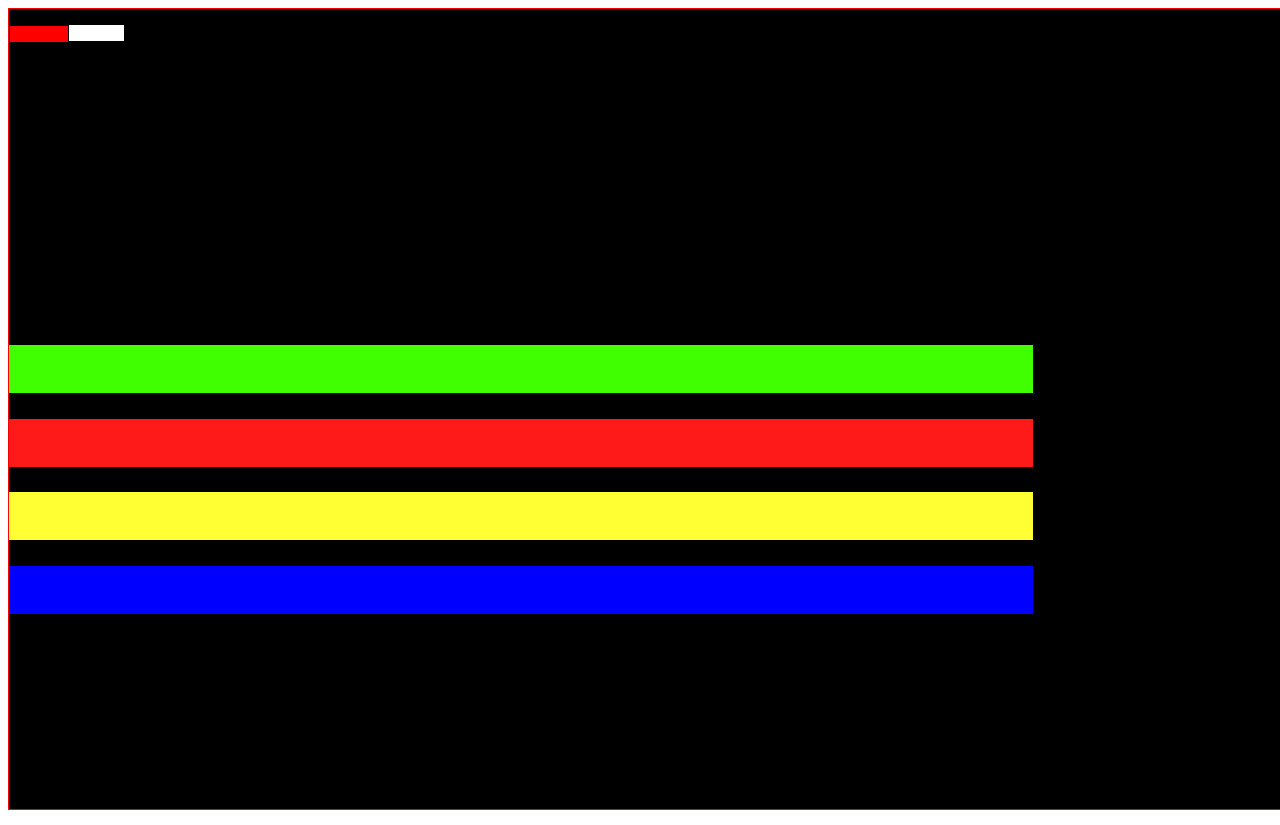
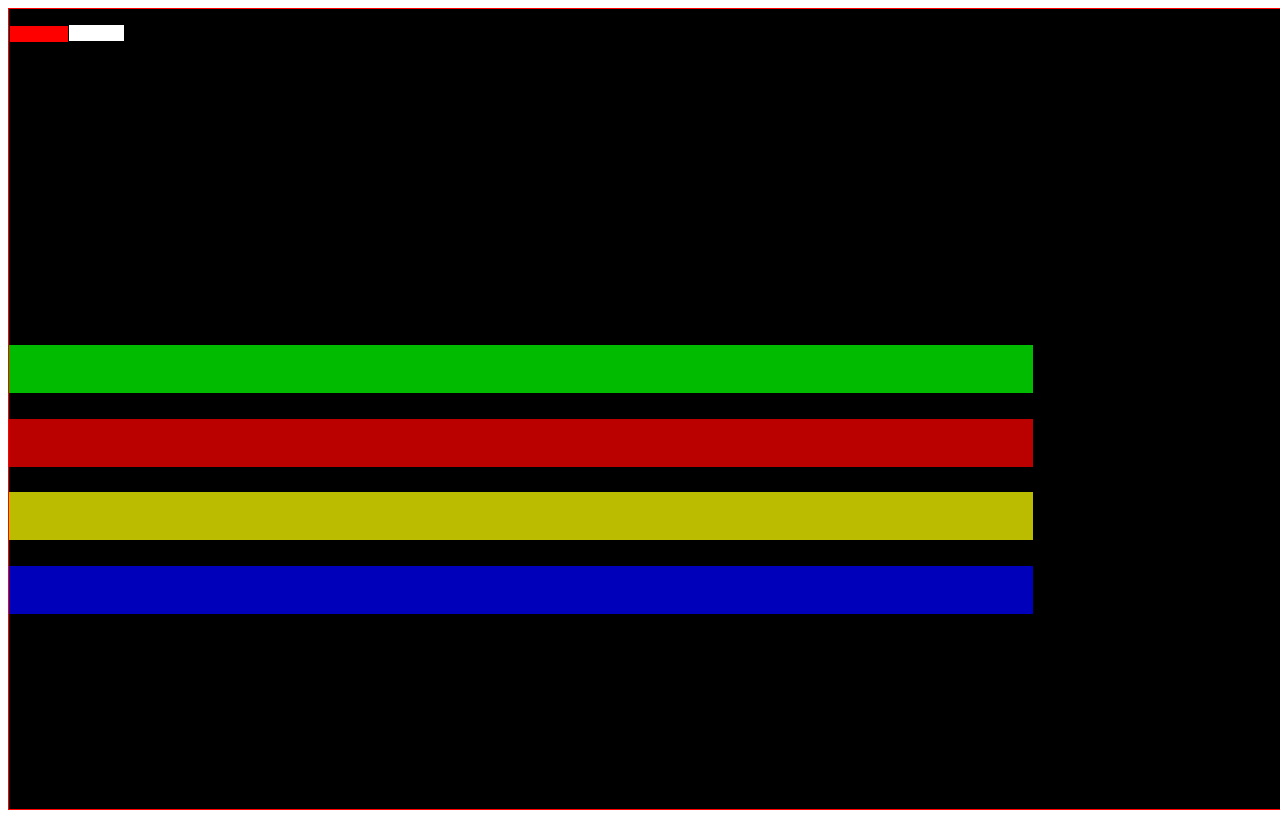
Before and after one commit to phyrenight/simonsays, a plain HTML site: page index.html in a window 1280 px wide. Drawn offline with Linux system fonts and the light colour scheme.

Commit message:
update the colors for the buttons in the sass/css files

```diff
--- a/css/styles.sass
+++ b/css/styles.sass
@@ -20,7 +20,7 @@ header
    border: 1px solid black
    width: 50%
    height: 98%
-   background-color: red
+   background-color: #FF0000
 
 //a:active
 
@@ -36,13 +36,13 @@ section
 
 
 div.green
-   background-color: hsl(105, 100%, 50%)
+   background-color: #00BB00
 
 div.red
-   background-color: hsl(0, 100%, 55%)
+   background-color: #BB0000
 
 .yellow
-   background-color: hsl(60, 100%, 60%)
+   background-color: #BBBB00
 
 .blue
-   background-color: hsl(240, 100%, 50%)
+   background-color: #0000BB
```
Also changed, not shown: css/styles.css, 1 other file.
